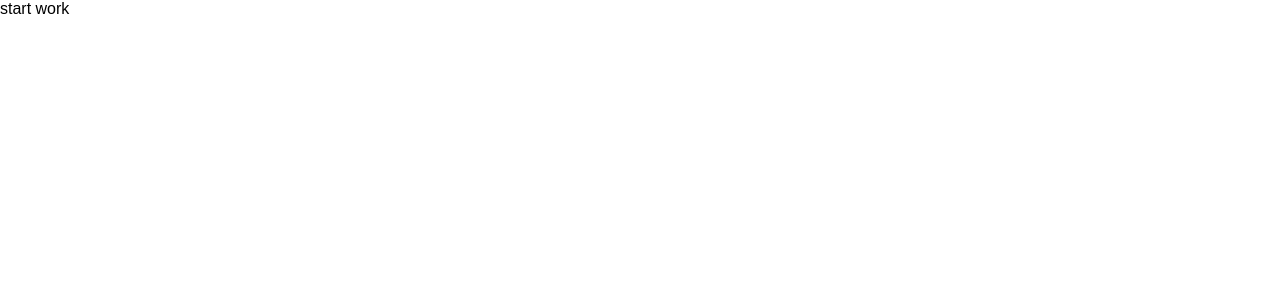
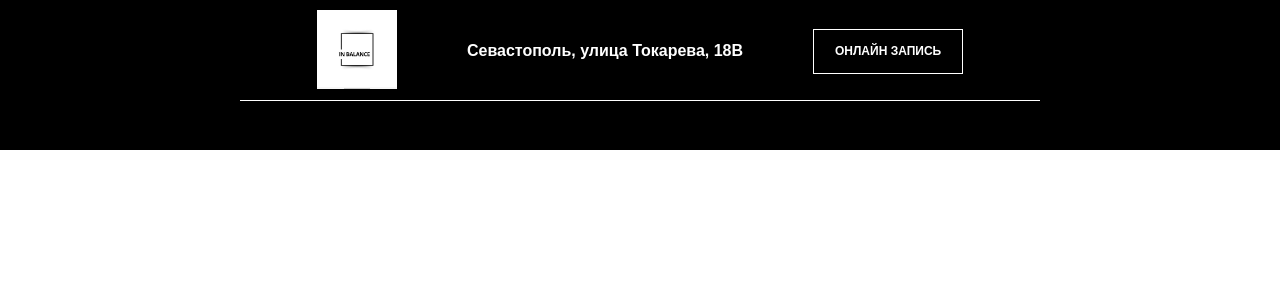
Before and after one commit to Ex1s9/Commerce-project, a React (Vite) app: page / in a window 1280 px wide. Shown: the top 300 px of the page. Built offline with nearby package versions, Linux system fonts and the light colour scheme; a web font is replaced by a local one.

Commit message:
Added basic topbar

```diff
--- a/package.json
+++ b/package.json
@@ -14,7 +14,8 @@
     "react": "^19.0.0",
     "react-dom": "^19.0.0",
     "react-redux": "^9.2.0",
-    "react-router": "^7.1.5"
+    "react-router": "^7.1.5",
+    "sass": "^1.84.0"
   },
   "devDependencies": {
     "@eslint/js": "^9.19.0",
--- a/src/App.tsx
+++ b/src/App.tsx
@@ -1,9 +1,10 @@
+import Topbar from "./layouts/topbar/topbar.tsx";
 
 function App() {
 
   return (
     <div>
-      start work
+      < Topbar />
     </div>
   )
 }
--- /dev/null
+++ b/src/layouts/topbar/topbar.module.scss
@@ -0,0 +1,93 @@
+*, *::before, *::after {
+  box-sizing: border-box;
+}
+
+.header {
+  display: flex;
+  justify-content: center;
+  align-items: flex-start;
+  width: 100%;
+  min-height: 150px;
+  background-color: black;
+  padding: 10px 20px;
+  position: relative;
+}
+
+.headerContent {
+  display: flex;
+  justify-content: center;
+  align-items: center;
+  width: 100%;
+  max-width: 1000px;
+  margin: 0 auto;
+  padding: 0 20px;
+}
+
+.logo {
+  display: flex;
+  justify-content: center;
+  margin-right: 70px;
+}
+
+.logo img {
+  width: 80px;
+  height: auto;
+}
+
+.addressTextBox {
+  display: flex;
+  align-items: center;
+  justify-content: center;
+}
+
+.addressText a {
+  color: white;
+  text-decoration: none;
+  font-weight: bold;
+}
+
+.addressText a:hover {
+  text-decoration: underline;
+}
+
+.line {
+  position: absolute;
+  width: 100%;
+  max-width: 600px;
+  height: 1px;
+  background-color: white;
+  margin-top: 60px;
+  left: 50%;
+  transform: translateX(-50%);
+}
+
+.onlineButton {
+  background-color: black;
+  color: white;
+  border: 1px solid white;
+  font-weight: bold;
+  width: 150px;
+  height: 45px;
+  cursor: pointer;
+  font-size: 12px;
+  text-transform: uppercase;
+  border-radius: 0;
+  transition: background-color 0.3s, color 0.3s;
+  margin-left: 70px;
+}
+
+.onlineButton:hover {
+  background-color: white;
+  color: black;
+}
+
+.topbarline {
+  position: absolute;
+  width: 90%;
+  max-width: 800px;
+  height: 1px;
+  background-color: white;
+  top: 100px;
+  left: 50%;
+  transform: translateX(-50%);
+}
--- /dev/null
+++ b/src/layouts/topbar/topbar.tsx
@@ -0,0 +1,26 @@
+import React from 'react';
+import styles from './topbar.module.scss';
+
+const Topbar: React.FC = () => {
+    const photo = "/images/FooterLogo.jpeg";
+    return (
+        <header className={styles.header}>
+            <div className={styles.headerContent}>
+                <div className={styles.logo}>
+                    <div className={styles.item}>
+                        <img src={photo} alt="Логотип компании" />
+                    </div>
+                </div>
+                <div className={styles.addressTextBox}>
+                    <p className={styles.addressText}>
+                        <a href="#">Севастополь, улица Токарева, 18В</a>
+                    </p>
+                </div>
+                <button type="button" className={styles.onlineButton}>Онлайн запись</button>
+                <div className={styles.topbarline}></div>
+            </div>
+        </header>
+    );
+};
+
+export default Topbar;
```
Also changed, not shown: 1 other file (tests, documents, lock files or other folders).
